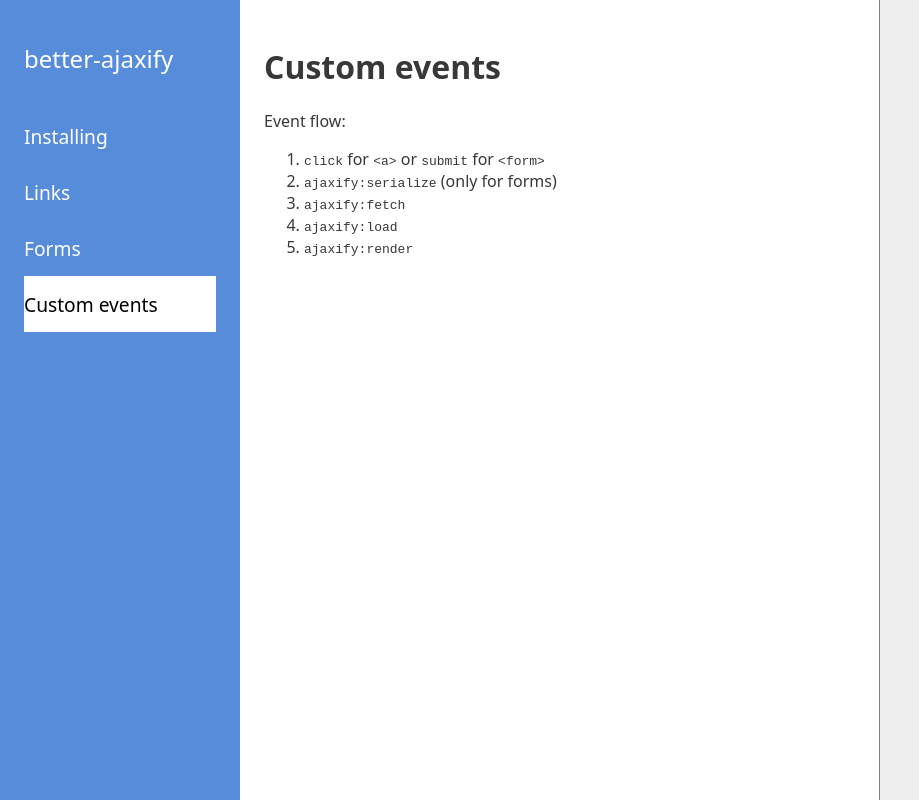
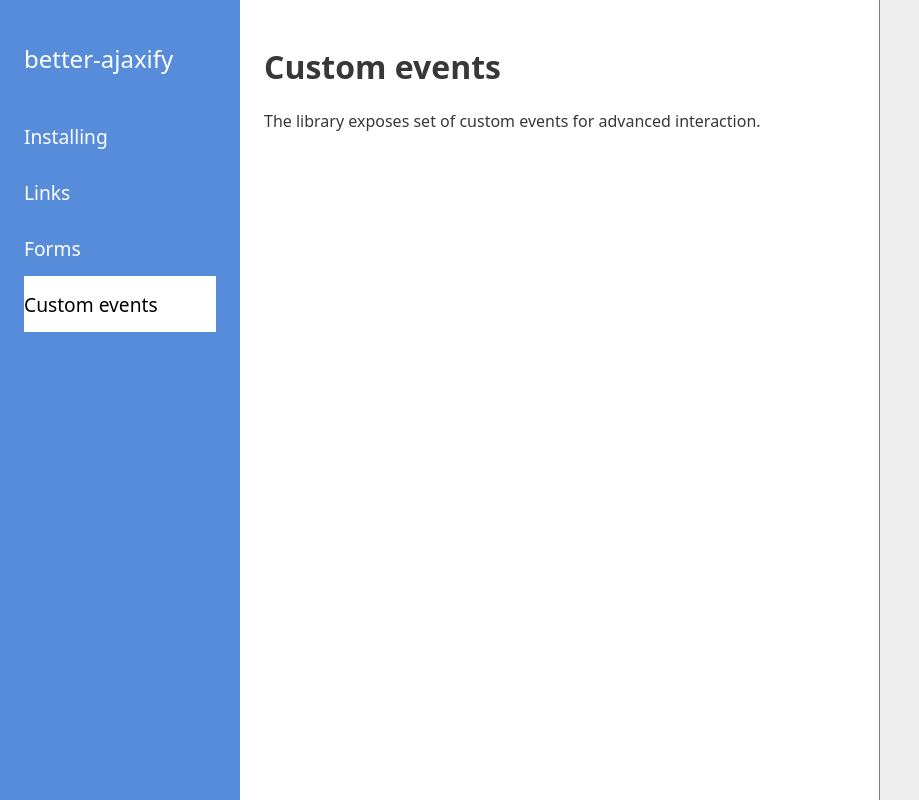
Before and after one commit to chemerisuk/better-ajaxify, a website: page demo/events.html in a window 1280 px wide. Shown: the whole page, without its empty margins (0-919 px from the left). Drawn offline with Linux system fonts and the light colour scheme; files whose address does not match are found by name.

Commit message:
update README

```diff
--- a/demo/events.html
+++ b/demo/events.html
@@ -22,14 +22,8 @@
     </nav>
     <main>
         <h1>Custom events</h1>
-        <p>Event flow:</p>
-        <ol>
-            <li><code>click</code> for <code>&lt;a&gt;</code> or <code>submit</code> for <code>&lt;form&gt;</code></li>
-            <li><code>ajaxify:serialize</code> (only for forms)</li>
-            <li><code>ajaxify:fetch</code></li>
-            <li><code>ajaxify:load</code></li>
-            <li><code>ajaxify:render</code></li>
-        </ol>
+        <p>The library exposes set of custom events for advanced interaction.</p>
+        <h2></h2>
     </main>
     <script src="/better-ajaxify/build/better-ajaxify.js"></script>
     <script src="/better-ajaxify/demo/demo.js"></script>
```
Also changed, not shown: README.md.
